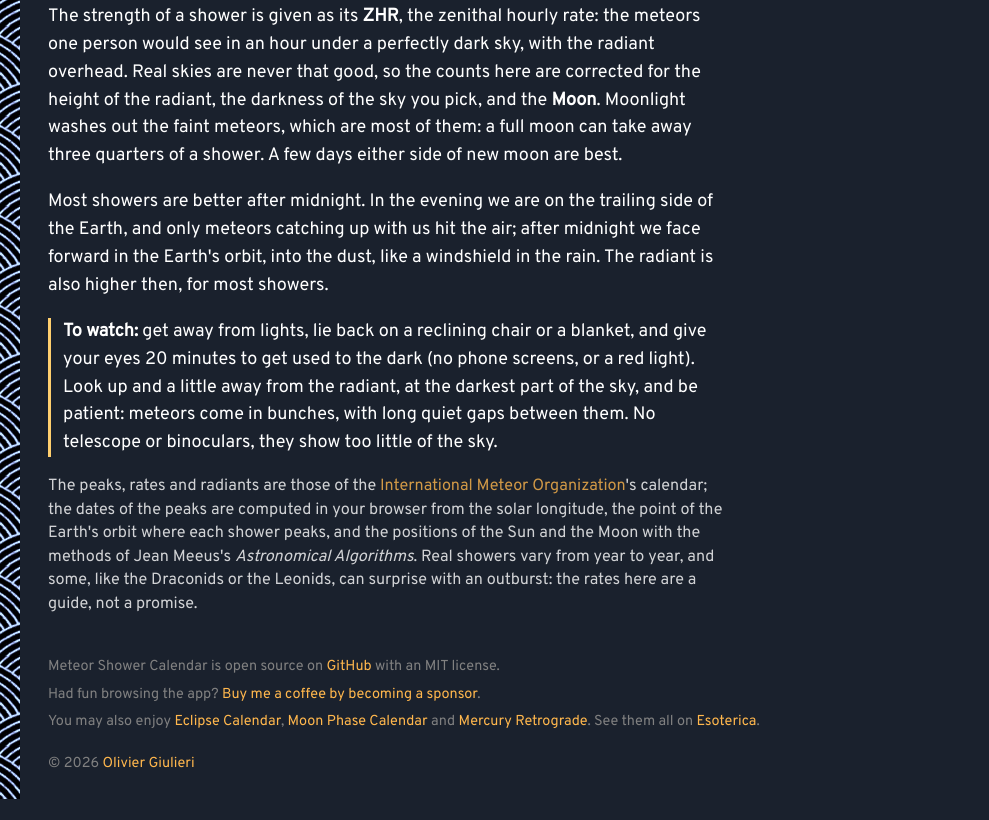
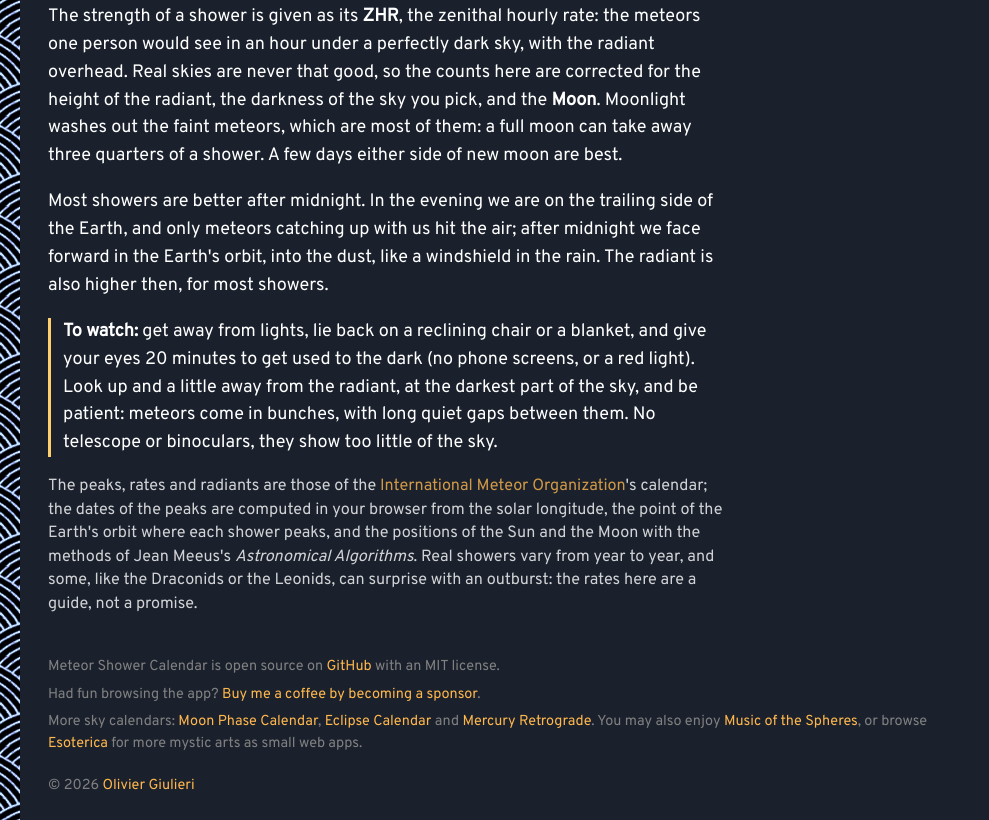
Before and after one commit to evoluteur/meteor-shower-calendar, a website: page index.html in a window 1280 px wide. Shown: the part 10414-11234 px from the top of the page, without its empty margins (0-989 px from the left). Before the commit the page ends 11213 px from the top, so only its background shows below. Drawn offline with Linux system fonts and the light colour scheme.

Commit message:
docs: update list of related projects

```diff
--- a/index.html
+++ b/index.html
@@ -236,12 +236,14 @@
           >.
         </p>
         <p>
+          More sky calendars:
+          <a href="https://evoluteur.github.io/moon-phase-calendar/">Moon Phase Calendar</a>,
+          <a href="https://evoluteur.github.io/eclipse-calendar/">Eclipse Calendar</a>
+          and <a href="https://evoluteur.github.io/mercury-retrograde/">Mercury Retrograde</a>.
           You may also enjoy
-          <a href="https://evoluteur.github.io/eclipse-calendar/">Eclipse Calendar</a>,
-          <a href="https://evoluteur.github.io/moon-phase-calendar/">Moon Phase Calendar</a>
-          and <a href="https://evoluteur.github.io/mercury-retrograde/">Mercury Retrograde</a>.
-          See them all on
-          <a href="https://evoluteur.github.io/esoterica.html">Esoterica</a>.
+          <a href="https://evoluteur.github.io/music-of-the-spheres/">Music of the Spheres</a>,
+          or browse <a href="https://evoluteur.github.io/esoterica.html">Esoterica</a> for more mystic arts as small
+          web apps.
         </p>
         <p class="copyright">
           &#169; 2026
```
Also changed, not shown: README.md.
